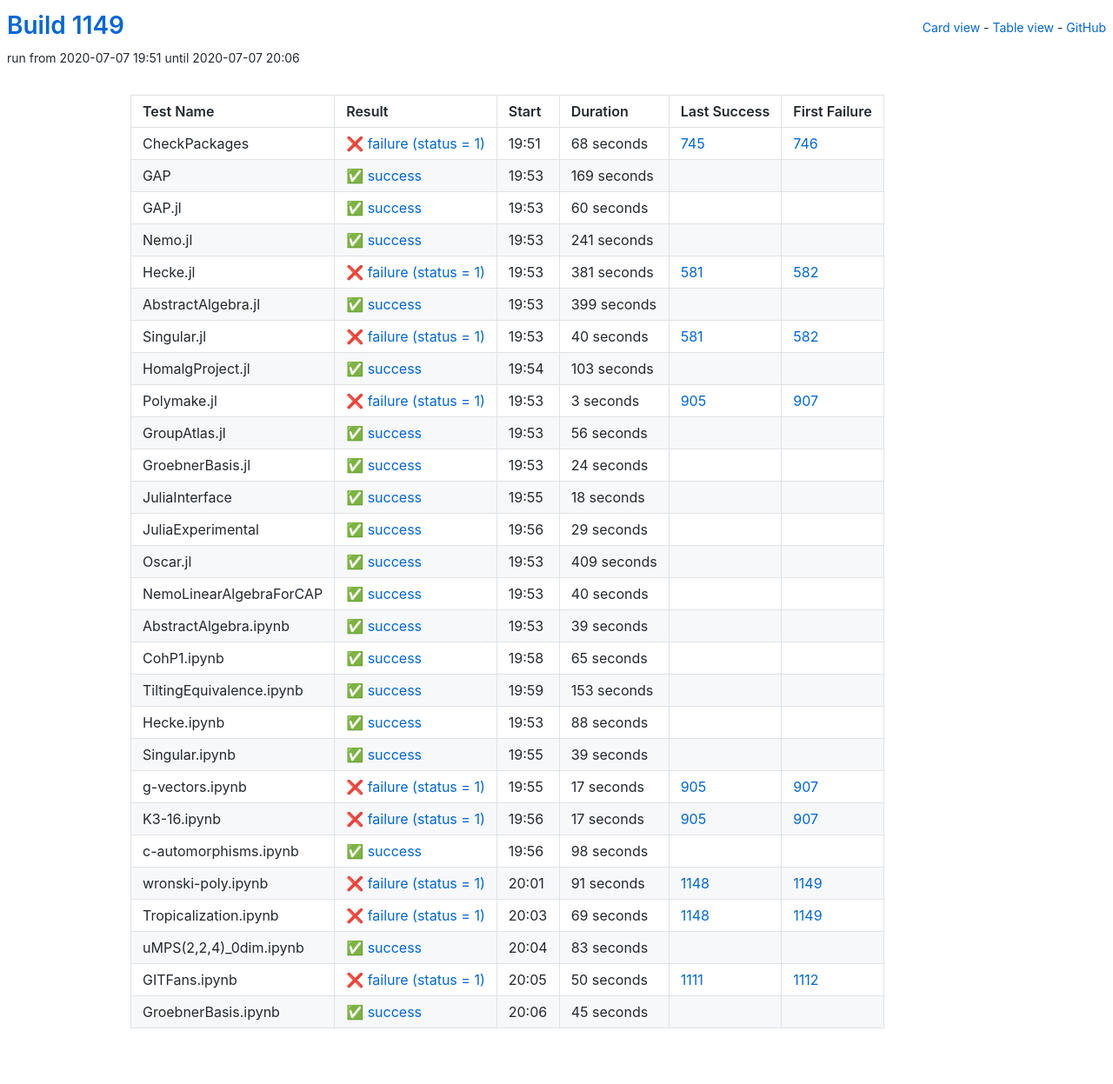
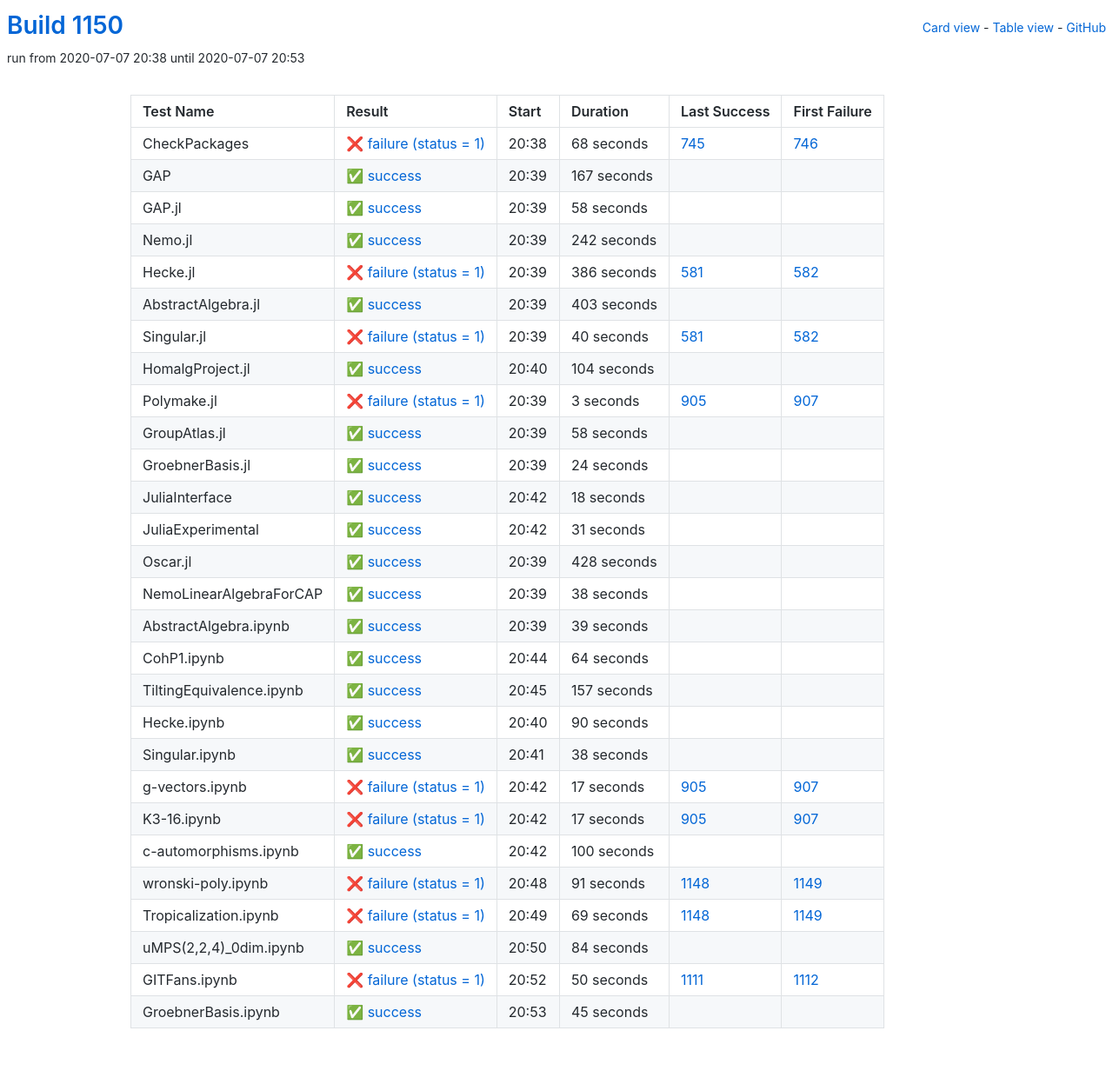
Before and after one commit to oscar-system/oscar-ci-status-1.4, a Jekyll site: the page built from table.html, in a window 1280 px wide. Shown: the whole page at 87% size. Built offline with Jekyll 4.4.1, drawn with Linux system fonts in a browser that asks for light colours.

Commit message:
Build #1150

```diff
--- a/_data/ci.yml
+++ b/_data/ci.yml
@@ -1,6 +1,6 @@
 ---
-build: 1149
-build_url: https://oscarci.mathematik.uni-kl.de/job/oscar-julia-1.4/1149/
+build: 1150
+build_url: https://oscarci.mathematik.uni-kl.de/job/oscar-julia-1.4/1150/
 job: oscar-julia-1.4
 organization: oscar-system
 repo: oscar-ci-status-1.4
@@ -8,8 +8,8 @@ repourl: https://github.com/oscar-system/oscar-ci-status-1.4
 tests:
 - name: CheckPackages
   id: checkpackages
-  log: https://oscarci.mathematik.uni-kl.de/job/oscar-julia-1.4/1149/artifact/logs/build-1149/CheckPackages.log
-  start: 2020-07-07 19:51
+  log: https://oscarci.mathematik.uni-kl.de/job/oscar-julia-1.4/1150/artifact/logs/build-1150/CheckPackages.log
+  start: 2020-07-07 20:38
   success: false
   exitcode: 1
   status: failure
@@ -20,68 +20,68 @@ tests:
   first_failure_url: https://oscarci.mathematik.uni-kl.de/job/oscar-julia-1.4/746/
 - name: GAP
   id: gap
-  log: https://oscarci.mathematik.uni-kl.de/job/oscar-julia-1.4/1149/artifact/logs/build-1149/GAP.log
-  start: 2020-07-07 19:53
+  log: https://oscarci.mathematik.uni-kl.de/job/oscar-julia-1.4/1150/artifact/logs/build-1150/GAP.log
+  start: 2020-07-07 20:39
   success: true
   exitcode: 0
   status: success
-  duration: 169
+  duration: 167
   last_success: false
   last_success_url:
   first_failure: false
   first_failure_url:
 - name: GAP.jl
   id: gap-jl
-  log: https://oscarci.mathematik.uni-kl.de/job/oscar-julia-1.4/1149/artifact/logs/build-1149/GAP.jl.log
-  start: 2020-07-07 19:53
+  log: https://oscarci.mathematik.uni-kl.de/job/oscar-julia-1.4/1150/artifact/logs/build-1150/GAP.jl.log
+  start: 2020-07-07 20:39
   success: true
   exitcode: 0
   status: success
-  duration: 60
+  duration: 58
   last_success: false
   last_success_url:
   first_failure: false
   first_failure_url:
 - name: Nemo.jl
   id: nemo-jl
-  log: https://oscarci.mathematik.uni-kl.de/job/oscar-julia-1.4/1149/artifact/logs/build-1149/Nemo.jl.log
-  start: 2020-07-07 19:53
+  log: https://oscarci.mathematik.uni-kl.de/job/oscar-julia-1.4/1150/artifact/logs/build-1150/Nemo.jl.log
+  start: 2020-07-07 20:39
   success: true
   exitcode: 0
   status: success
-  duration: 241
+  duration: 242
   last_success: false
   last_success_url:
   first_failure: false
   first_failure_url:
 - name: Hecke.jl
   id: hecke-jl
-  log: https://oscarci.mathematik.uni-kl.de/job/oscar-julia-1.4/1149/artifact/logs/build-1149/Hecke.jl.log
-  start: 2020-07-07 19:53
+  log: https://oscarci.mathematik.uni-kl.de/job/oscar-julia-1.4/1150/artifact/logs/build-1150/Hecke.jl.log
+  start: 2020-07-07 20:39
   success: false
   exitcode: 1
   status: failure
-  duration: 381
+  duration: 386
   last_success: 581
   last_success_url: https://oscarci.mathematik.uni-kl.de/job/oscar-julia-1.4/581/
   first_failure: 582
   first_failure_url: https://oscarci.mathematik.uni-kl.de/job/oscar-julia-1.4/582/
 - name: AbstractAlgebra.jl
   id: abstractalgebra-jl
-  log: https://oscarci.mathematik.uni-kl.de/job/oscar-julia-1.4/1149/artifact/logs/build-1149/AbstractAlgebra.jl.log
-  start: 2020-07-07 19:53
+  log: https://oscarci.mathematik.uni-kl.de/job/oscar-julia-1.4/1150/artifact/logs/build-1150/AbstractAlgebra.jl.log
+  start: 2020-07-07 20:39
   success: true
   exitcode: 0
   status: success
-  duration: 399
+  duration: 403
   last_success: false
   last_success_url:
   first_failure: false
   first_failure_url:
 - name: Singular.jl
   id: singular-jl
-  log: https://oscarci.mathematik.uni-kl.de/job/oscar-julia-1.4/1149/artifact/logs/build-1149/Singular.jl.log
-  start: 2020-07-07 19:53
+  log: https://oscarci.mathematik.uni-kl.de/job/oscar-julia-1.4/1150/artifact/logs/build-1150/Singular.jl.log
+  start: 2020-07-07 20:39
   success: false
   exitcode: 1
   status: failure
@@ -92,20 +92,20 @@ tests:
   first_failure_url: https://oscarci.mathematik.uni-kl.de/job/oscar-julia-1.4/582/
 - name: HomalgProject.jl
   id: homalgproject-jl
-  log: https://oscarci.mathematik.uni-kl.de/job/oscar-julia-1.4/1149/artifact/logs/build-1149/HomalgProject.jl.log
-  start: 2020-07-07 19:54
+  log: https://oscarci.mathematik.uni-kl.de/job/oscar-julia-1.4/1150/artifact/logs/build-1150/HomalgProject.jl.log
+  start: 2020-07-07 20:40
   success: true
   exitcode: 0
   status: success
-  duration: 103
+  duration: 104
   last_success: false
   last_success_url:
   first_failure: false
   first_failure_url:
 - name: Polymake.jl
   id: polymake-jl
-  log: https://oscarci.mathematik.uni-kl.de/job/oscar-julia-1.4/1149/artifact/logs/build-1149/Polymake.jl.log
-  start: 2020-07-07 19:53
+  log: https://oscarci.mathematik.uni-kl.de/job/oscar-julia-1.4/1150/artifact/logs/build-1150/Polymake.jl.log
+  start: 2020-07-07 20:39
   success: false
   exitcode: 1
   status: failure
@@ -116,20 +116,20 @@ tests:
   first_failure_url: https://oscarci.mathematik.uni-kl.de/job/oscar-julia-1.4/907/
 - name: GroupAtlas.jl
   id: groupatlas-jl
-  log: https://oscarci.mathematik.uni-kl.de/job/oscar-julia-1.4/1149/artifact/logs/build-1149/GroupAtlas.jl.log
-  start: 2020-07-07 19:53
+  log: https://oscarci.mathematik.uni-kl.de/job/oscar-julia-1.4/1150/artifact/logs/build-1150/GroupAtlas.jl.log
+  start: 2020-07-07 20:39
   success: true
   exitcode: 0
   status: success
-  duration: 56
+  duration: 58
   last_success: false
   last_success_url:
   first_failure: false
   first_failure_url:
 - name: GroebnerBasis.jl
   id: groebnerbasis-jl
-  log: https://oscarci.mathematik.uni-kl.de/job/oscar-julia-1.4/1149/artifact/logs/build-1149/GroebnerBasis.jl.log
-  start: 2020-07-07 19:53
+  log: https://oscarci.mathematik.uni-kl.de/job/oscar-julia-1.4/1150/artifact/logs/build-1150/GroebnerBasis.jl.log
+  start: 2020-07-07 20:39
   success: true
   exitcode: 0
   status: success
@@ -140,8 +140,8 @@ tests:
   first_failure_url:
 - name: JuliaInterface
   id: juliainterface
-  log: https://oscarci.mathematik.uni-kl.de/job/oscar-julia-1.4/1149/artifact/logs/build-1149/JuliaInterface.log
-  start: 2020-07-07 19:55
+  log: https://oscarci.mathematik.uni-kl.de/job/oscar-julia-1.4/1150/artifact/logs/build-1150/JuliaInterface.log
+  start: 2020-07-07 20:42
   success: true
   exitcode: 0
   status: success
@@ -152,44 +152,44 @@ tests:
   first_failure_url:
 - name: JuliaExperimental
   id: juliaexperimental
-  log: https://oscarci.mathematik.uni-kl.de/job/oscar-julia-1.4/1149/artifact/logs/build-1149/JuliaExperimental.log
-  start: 2020-07-07 19:56
+  log: https://oscarci.mathematik.uni-kl.de/job/oscar-julia-1.4/1150/artifact/logs/build-1150/JuliaExperimental.log
+  start: 2020-07-07 20:42
   success: true
   exitcode: 0
   status: success
-  duration: 29
+  duration: 31
   last_success: false
   last_success_url:
   first_failure: false
   first_failure_url:
 - name: Oscar.jl
   id: oscar-jl
-  log: https://oscarci.mathematik.uni-kl.de/job/oscar-julia-1.4/1149/artifact/logs/build-1149/Oscar.jl.log
-  start: 2020-07-07 19:53
+  log: https://oscarci.mathematik.uni-kl.de/job/oscar-julia-1.4/1150/artifact/logs/build-1150/Oscar.jl.log
+  start: 2020-07-07 20:39
   success: true
   exitcode: 0
   status: success
-  duration: 409
+  duration: 428
   last_success: false
   last_success_url:
   first_failure: false
   first_failure_url:
 - name: NemoLinearAlgebraForCAP
   id: nemolinearalgebraforcap
-  log: https://oscarci.mathematik.uni-kl.de/job/oscar-julia-1.4/1149/artifact/logs/build-1149/NemoLinearAlgebraForCAP.log
-  start: 2020-07-07 19:53
+  log: https://oscarci.mathematik.uni-kl.de/job/oscar-julia-1.4/1150/artifact/logs/build-1150/NemoLinearAlgebraForCAP.log
+  start: 2020-07-07 20:39
   success: true
   exitcode: 0
   status: success
-  duration: 40
+  duration: 38
   last_success: false
   last_success_url:
   first_failure: false
   first_failure_url:
 - name: AbstractAlgebra.ipynb
   id: abstractalgebra-ipynb
-  log: https://oscarci.mathematik.uni-kl.de/job/oscar-julia-1.4/1149/artifact/logs/build-1149/AbstractAlgebra.ipynb.log
-  start: 2020-07-07 19:53
+  log: https://oscarci.mathematik.uni-kl.de/job/oscar-julia-1.4/1150/artifact/logs/build-1150/AbstractAlgebra.ipynb.log
+  start: 2020-07-07 20:39
   success: true
   exitcode: 0
   status: success
@@ -200,56 +200,56 @@ tests:
   first_failure_url:
 - name: CohP1.ipynb
   id: cohp1-ipynb
-  log: https://oscarci.mathematik.uni-kl.de/job/oscar-julia-1.4/1149/artifact/logs/build-1149/CohP1.ipynb.log
-  start: 2020-07-07 19:58
+  log: https://oscarci.mathematik.uni-kl.de/job/oscar-julia-1.4/1150/artifact/logs/build-1150/CohP1.ipynb.log
+  start: 2020-07-07 20:44
   success: true
   exitcode: 0
   status: success
-  duration: 65
+  duration: 64
   last_success: false
   last_success_url:
   first_failure: false
   first_failure_url:
 - name: TiltingEquivalence.ipynb
   id: tiltingequivalence-ipynb
-  log: https://oscarci.mathematik.uni-kl.de/job/oscar-julia-1.4/1149/artifact/logs/build-1149/TiltingEquivalence.ipynb.log
-  start: 2020-07-07 19:59
+  log: https://oscarci.mathematik.uni-kl.de/job/oscar-julia-1.4/1150/artifact/logs/build-1150/TiltingEquivalence.ipynb.log
+  start: 2020-07-07 20:45
   success: true
   exitcode: 0
   status: success
-  duration: 153
+  duration: 157
   last_success: false
   last_success_url:
   first_failure: false
   first_failure_url:
 - name: Hecke.ipynb
   id: hecke-ipynb
-  log: https://oscarci.mathematik.uni-kl.de/job/oscar-julia-1.4/1149/artifact/logs/build-1149/Hecke.ipynb.log
-  start: 2020-07-07 19:53
+  log: https://oscarci.mathematik.uni-kl.de/job/oscar-julia-1.4/1150/artifact/logs/build-1150/Hecke.ipynb.log
+  start: 2020-07-07 20:40
   success: true
   exitcode: 0
   status: success
-  duration: 88
+  duration: 90
   last_success: false
   last_success_url:
   first_failure: false
   first_failure_url:
 - name: Singular.ipynb
   id: singular-ipynb
-  log: https://oscarci.mathematik.uni-kl.de/job/oscar-julia-1.4/1149/artifact/logs/build-1149/Singular.ipynb.log
-  start: 2020-07-07 19:55
+  log: https://oscarci.mathematik.uni-kl.de/job/oscar-julia-1.4/1150/artifact/logs/build-1150/Singular.ipynb.log
+  start: 2020-07-07 20:41
   success: true
   exitcode: 0
   status: success
-  duration: 39
+  duration: 38
   last_success: false
   last_success_url:
   first_failure: false
   first_failure_url:
 - name: g-vectors.ipynb
   id: g-vectors-ipynb
-  log: https://oscarci.mathematik.uni-kl.de/job/oscar-julia-1.4/1149/artifact/logs/build-1149/g-vectors.ipynb.log
-  start: 2020-07-07 19:55
+  log: https://oscarci.mathematik.uni-kl.de/job/oscar-julia-1.4/1150/artifact/logs/build-1150/g-vectors.ipynb.log
+  start: 2020-07-07 20:42
   success: false
   exitcode: 1
   status: failure
@@ -260,8 +260,8 @@ tests:
   first_failure_url: https://oscarci.mathematik.uni-kl.de/job/oscar-julia-1.4/907/
 - name: K3-16.ipynb
   id: k3-16-ipynb
-  log: https://oscarci.mathematik.uni-kl.de/job/oscar-julia-1.4/1149/artifact/logs/build-1149/K3-16.ipynb.log
-  start: 2020-07-07 19:56
+  log: https://oscarci.mathematik.uni-kl.de/job/oscar-julia-1.4/1150/artifact/logs/build-1150/K3-16.ipynb.log
+  start: 2020-07-07 20:42
   success: false
   exitcode: 1
   status: failure
@@ -272,20 +272,20 @@ tests:
   first_failure_url: https://oscarci.mathematik.uni-kl.de/job/oscar-julia-1.4/907/
 - name: c-automorphisms.ipynb
   id: c-automorphisms-ipynb
-  log: https://oscarci.mathematik.uni-kl.de/job/oscar-julia-1.4/1149/artifact/logs/build-1149/c-automorphisms.ipynb.log
-  start: 2020-07-07 19:56
+  log: https://oscarci.mathematik.uni-kl.de/job/oscar-julia-1.4/1150/artifact/logs/build-1150/c-automorphisms.ipynb.log
+  start: 2020-07-07 20:42
   success: true
   exitcode: 0
   status: success
-  duration: 98
+  duration: 100
   last_success: false
   last_success_url:
   first_failure: false
   first_failure_url:
 - name: wronski-poly.ipynb
   id: wronski-poly-ipynb
-  log: https://oscarci.mathematik.uni-kl.de/job/oscar-julia-1.4/1149/artifact/logs/build-1149/wronski-poly.ipynb.log
-  start: 2020-07-07 20:01
+  log: https://oscarci.mathematik.uni-kl.de/job/oscar-julia-1.4/1150/artifact/logs/build-1150/wronski-poly.ipynb.log
+  start: 2020-07-07 20:48
   success: false
   exitcode: 1
   status: failure
@@ -296,8 +296,8 @@ tests:
   first_failure_url: https://oscarci.mathematik.uni-kl.de/job/oscar-julia-1.4/1149/
 - name: Tropicalization.ipynb
   id: tropicalization-ipynb
-  log: https://oscarci.mathematik.uni-kl.de/job/oscar-julia-1.4/1149/artifact/logs/build-1149/Tropicalization.ipynb.log
-  start: 2020-07-07 20:03
+  log: https://oscarci.mathematik.uni-kl.de/job/oscar-julia-1.4/1150/artifact/logs/build-1150/Tropicalization.ipynb.log
+  start: 2020-07-07 20:49
   success: false
   exitcode: 1
   status: failure
@@ -308,20 +308,20 @@ tests:
   first_failure_url: https://oscarci.mathematik.uni-kl.de/job/oscar-julia-1.4/1149/
 - name: uMPS(2,2,4)_0dim.ipynb
   id: umps-2-2-4-0dim-ipynb
-  log: https://oscarci.mathematik.uni-kl.de/job/oscar-julia-1.4/1149/artifact/logs/build-1149/uMPS-2-2-4-_0dim.ipynb.log
-  start: 2020-07-07 20:04
+  log: https://oscarci.mathematik.uni-kl.de/job/oscar-julia-1.4/1150/artifact/logs/build-1150/uMPS-2-2-4-_0dim.ipynb.log
+  start: 2020-07-07 20:50
   success: true
   exitcode: 0
   status: success
-  duration: 83
+  duration: 84
   last_success: false
   last_success_url:
   first_failure: false
   first_failure_url:
 - name: GITFans.ipynb
   id: gitfans-ipynb
-  log: https://oscarci.mathematik.uni-kl.de/job/oscar-julia-1.4/1149/artifact/logs/build-1149/GITFans.ipynb.log
-  start: 2020-07-07 20:05
+  log: https://oscarci.mathematik.uni-kl.de/job/oscar-julia-1.4/1150/artifact/logs/build-1150/GITFans.ipynb.log
+  start: 2020-07-07 20:52
   success: false
   exitcode: 1
   status: failure
@@ -332,8 +332,8 @@ tests:
   first_failure_url: https://oscarci.mathematik.uni-kl.de/job/oscar-julia-1.4/1112/
 - name: GroebnerBasis.ipynb
   id: groebnerbasis-ipynb
-  log: https://oscarci.mathematik.uni-kl.de/job/oscar-julia-1.4/1149/artifact/logs/build-1149/GroebnerBasis.ipynb.log
-  start: 2020-07-07 20:06
+  log: https://oscarci.mathematik.uni-kl.de/job/oscar-julia-1.4/1150/artifact/logs/build-1150/GroebnerBasis.ipynb.log
+  start: 2020-07-07 20:53
   success: true
   exitcode: 0
   status: success
```
Also changed, not shown: README.md.
